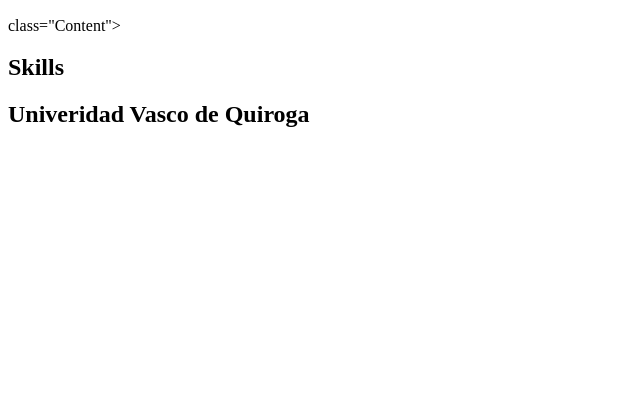
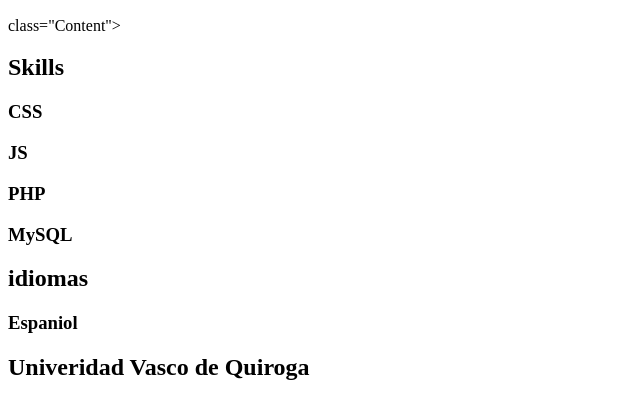
Before and after one commit to Lalo100605/cv-borrador, a plain HTML site: page index.html in a window 1280 px wide. Shown: the part 264-682 px from the top of the page, without its empty margins (0-640 px from the left). Drawn offline with Linux system fonts and the light colour scheme.

Commit message:
Update index.html
se agrego div de skills especificas y de idiomas

```diff
--- a/index.html
+++ b/index.html
@@ -20,7 +20,23 @@
     </div>
     <div> class="Content">
         <div class="sidebar">
-            <h2>Skills</h2>
+            <div class="skills">
+                <h2>Skills</h2>
+                <div class="specific skills">
+
+                    <h3>CSS</h3>
+                    <h3>JS</h3>
+                    <h3>PHP</h3>
+                    <h3>MySQL</h3>
+            </div>
+
+
+
+            </div>
+            <div class="idiomas">
+                <h2>idiomas</h2>
+                <h3>Espaniol</h3>
+            </div>
         </div>
         <div class="experience">
             <h2>Univeridad Vasco de Quiroga</h2>
```
